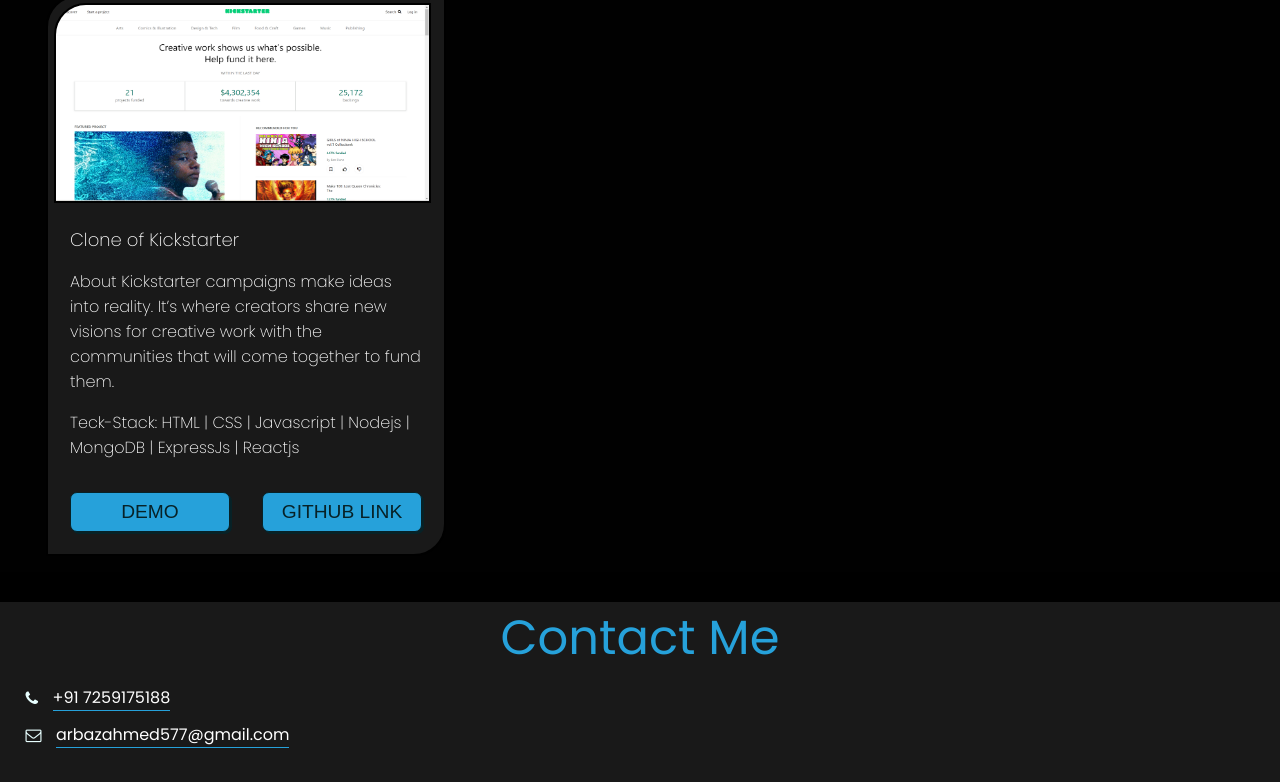
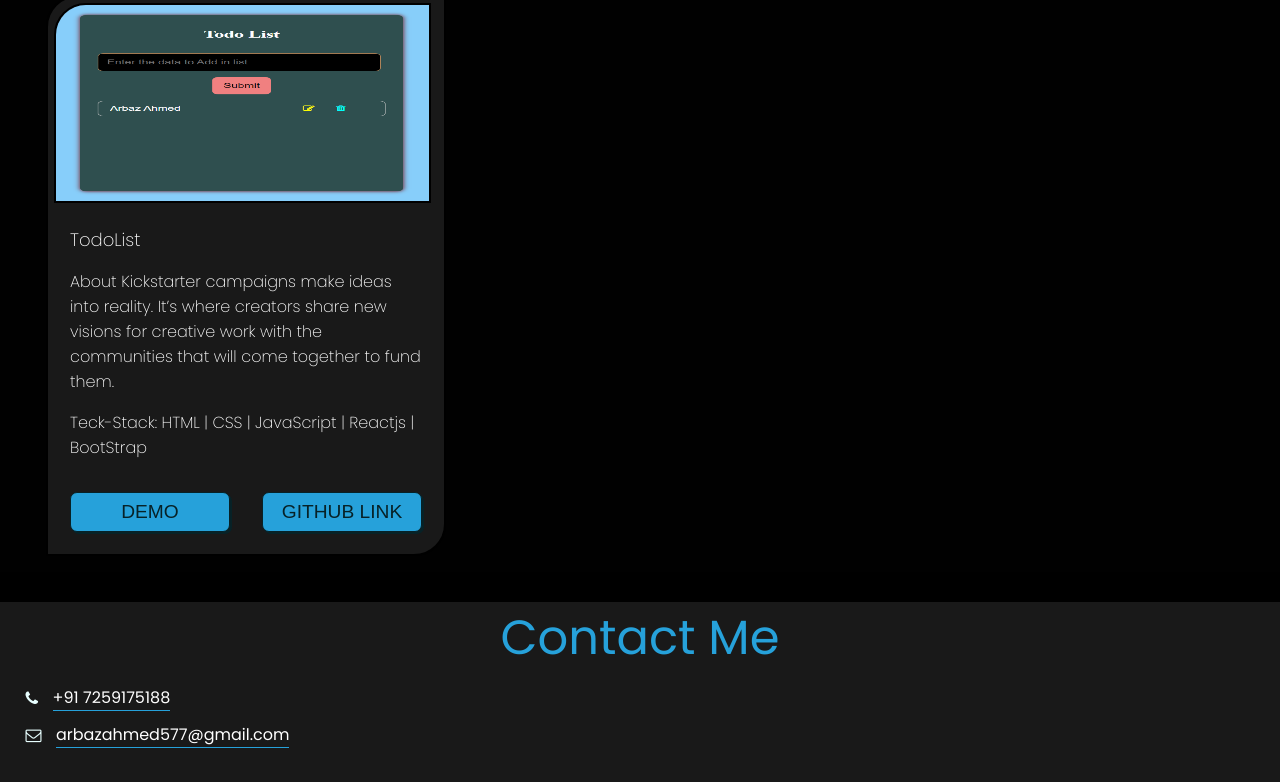
Before and after one commit to Arbaz-Ahmed-509/Portfolio, a React (Create React App) app: page / in a window 1280 px wide. Shown: the part 5779-6561 px from the top of the page. Built offline with nearby package versions, Linux system fonts and the light colour scheme.

Commit message:
Addind project

```diff
--- a/src/Project.js
+++ b/src/Project.js
@@ -2,7 +2,7 @@
 import "./Project.css";
 import Image from "./img/nykaa.png";
 import Img from "./img/adminPanel.png";
-import Ima from "./img/kickstarter.png"
+import Ima from "./img/todolist.png"
 
 
 export default function Projects() {
@@ -65,24 +65,24 @@
             </div>
             <div className="one">
               <img src={Ima} alt="project" />
-              <h2>Clone of Kickstarter</h2>
+              <h2>TodoList</h2>
               <p>
               About
               Kickstarter campaigns make ideas into reality. It’s where creators share new visions for creative work with the communities that will come together to fund them.
               </p>
               <p>
-                Teck-Stack: HTML | CSS | Javascript | Nodejs | MongoDB | ExpressJs | Reactjs
+                Teck-Stack: HTML | CSS | JavaScript | Reactjs | BootStrap
               </p>
 
               <a
-                href="https://kickstarterclone0.netlify.app/"
+                href="https://todo-list-woad-five.vercel.app/"
                 target="_blank"
                 rel="noreferrer"
               >
                 <button>Demo</button>
               </a>
               <a
-                href="https://github.com/rv-vikram/Kickstarter_Clone"
+                href="https://github.com/Arbaz-Ahmed-509/TodoList"
                 target="_blank"
                 rel="noreferrer"
               >
```
Also changed, not shown: src/img/todolist.png (added).
